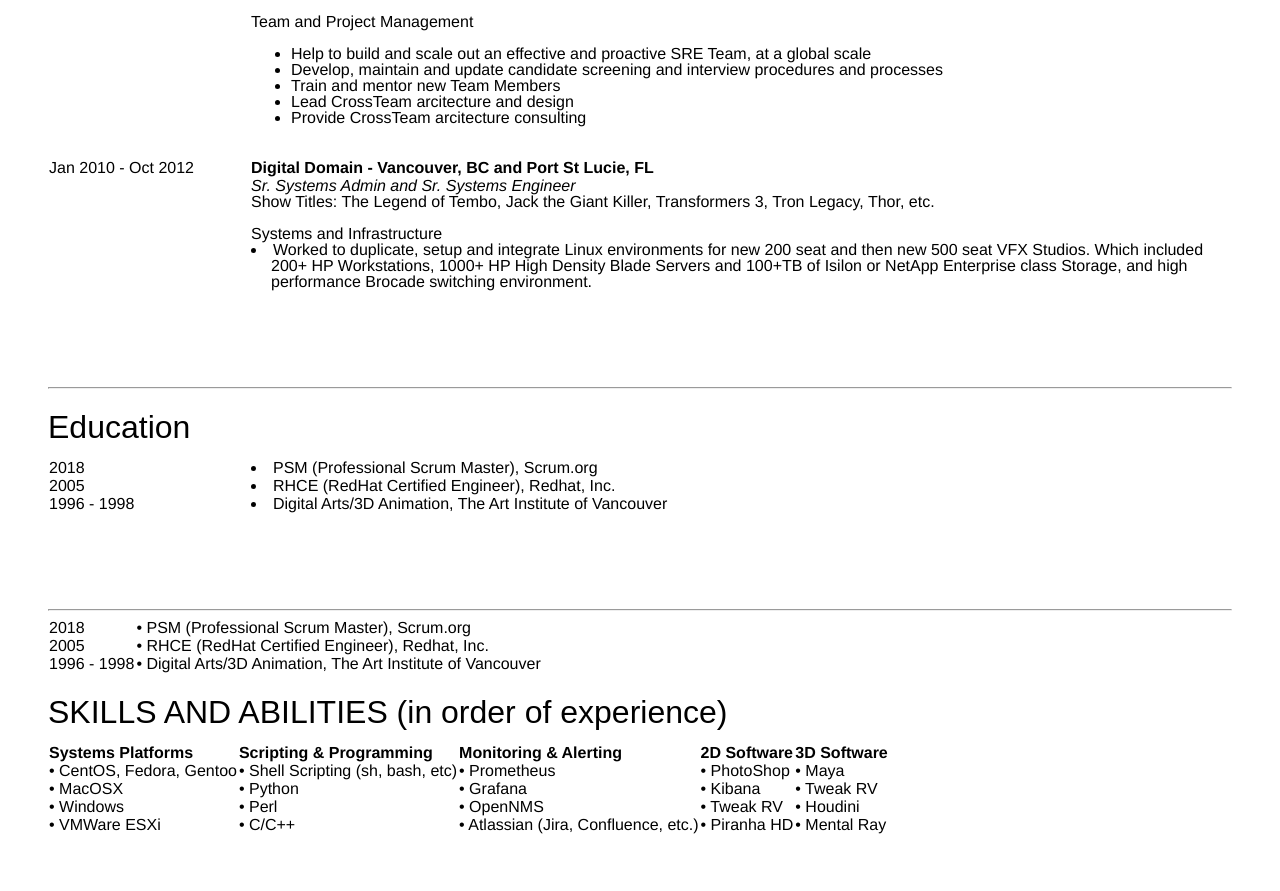
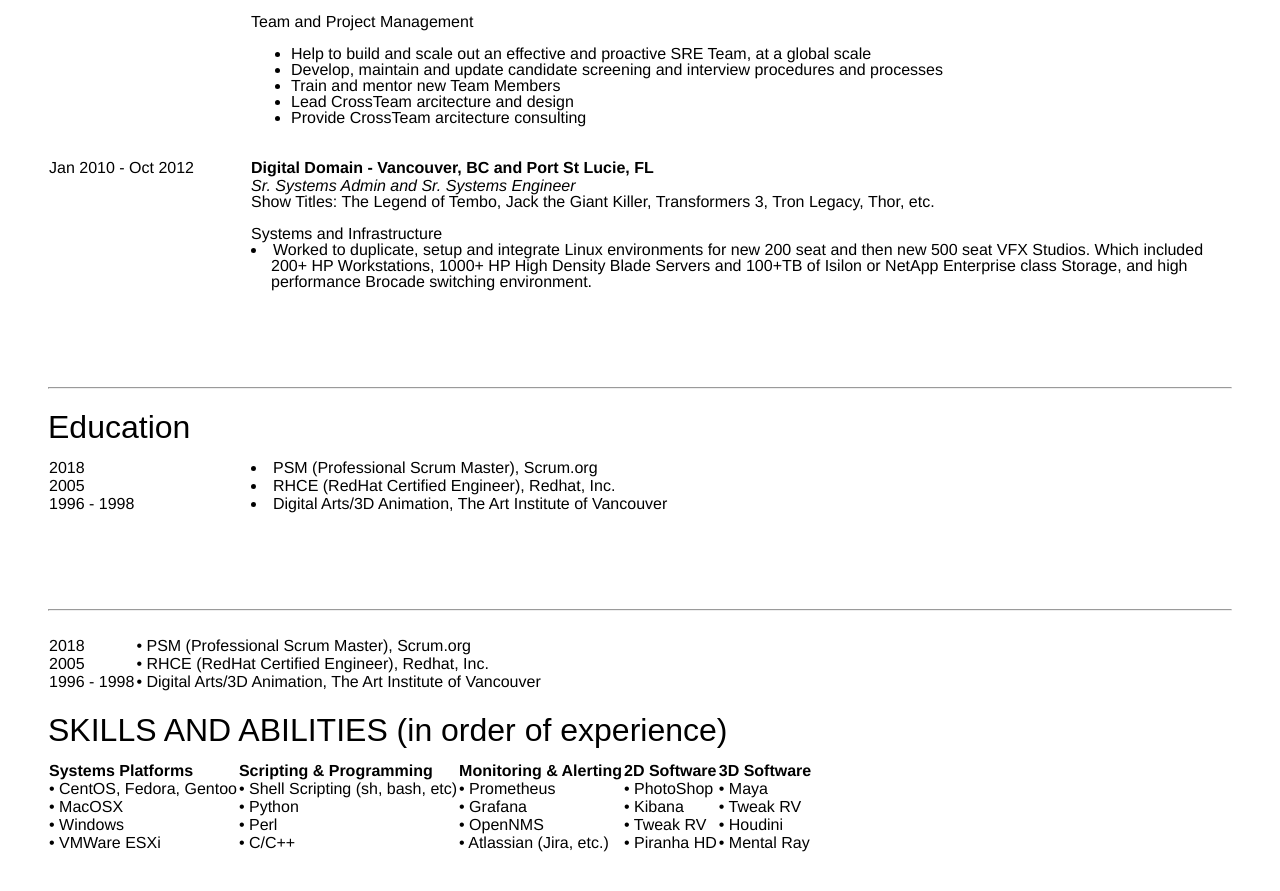
Before and after one commit to mpursley/mpursley.github.io, a Jekyll site: the page built from index_resume_short.md, in a window 1280 px wide and 900 px high, scrolled down 699 px. Shown: the top 891 px of the window. Built offline with Jekyll 4.4.1, drawn with Linux system fonts in a browser that asks for light colours.

Commit message:
Update index_resume_short.md

```diff
--- a/index_resume_short.md
+++ b/index_resume_short.md
@@ -127,6 +127,7 @@
 <br><br><br><br>
 <hr>
 
+&nbsp;       |   &nbsp;
 -------------|--------------------------------------------
 2018	       |  • PSM (Professional Scrum Master), Scrum.org
 2005	       |  • RHCE (RedHat Certified Engineer), Redhat, Inc.
@@ -134,9 +135,9 @@
 
 ## SKILLS AND ABILITIES (in order of experience)
 
-Systems Platforms | Scripting & Programming | Monitoring & Alerting | 2D Software | 3D Software
------------------------|-----------------------|-----------------------|-----------------------|-----------------------
-• CentOS, Fedora, Gentoo | • Shell Scripting (sh, bash, etc)| • Prometheus | • PhotoShop | • Maya
-• MacOSX | • Python | • Grafana | • Kibana | • Tweak RV
-• Windows | • Perl | • OpenNMS | • Tweak RV | • Houdini
-• VMWare ESXi | • C/C++ | • Atlassian (Jira, Confluence, etc.) | • Piranha HD | • Mental Ray
+Systems Platforms        | Scripting & Programming          | Monitoring & Alerting   | 2D Software  | 3D Software
+-------------------------|----------------------------------|-------------------------|--------------|-----------------
+• CentOS, Fedora, Gentoo | • Shell Scripting (sh, bash, etc)| • Prometheus            | • PhotoShop  | • Maya
+• MacOSX                 | • Python                         | • Grafana               | • Kibana     | • Tweak RV
+• Windows                | • Perl                           | • OpenNMS               | • Tweak RV   | • Houdini
+• VMWare ESXi            | • C/C++                          | • Atlassian (Jira, etc.)| • Piranha HD | • Mental Ray
```
